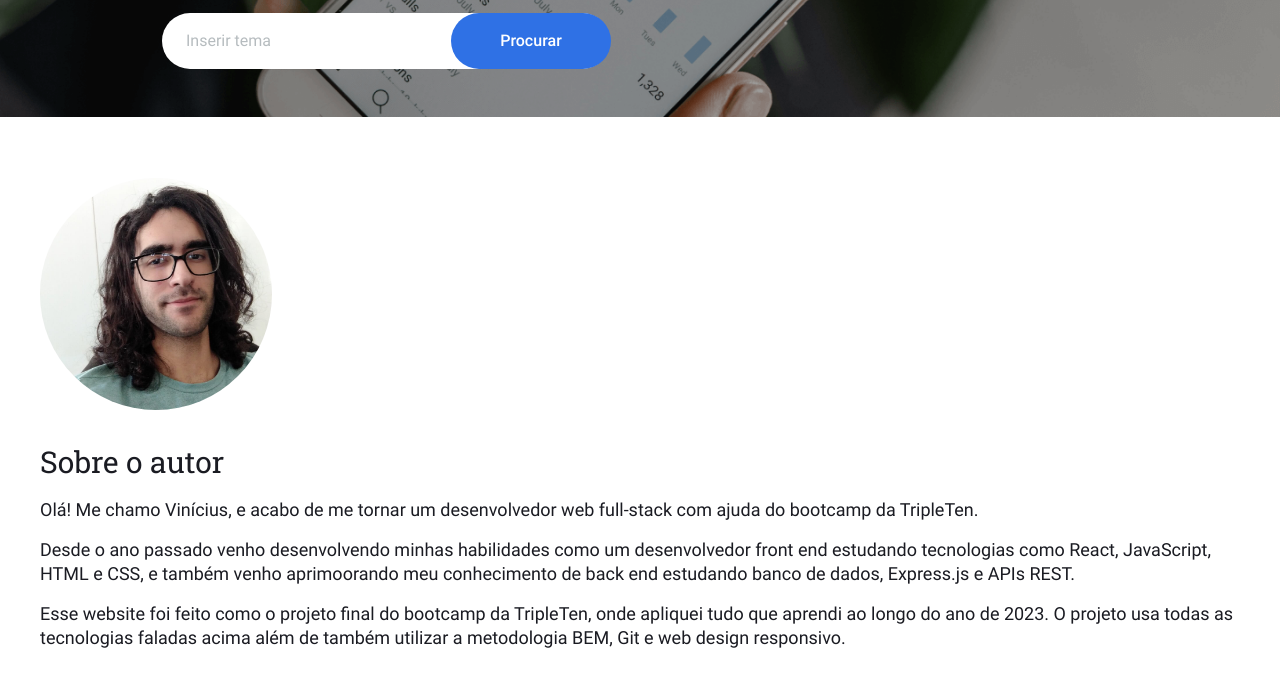
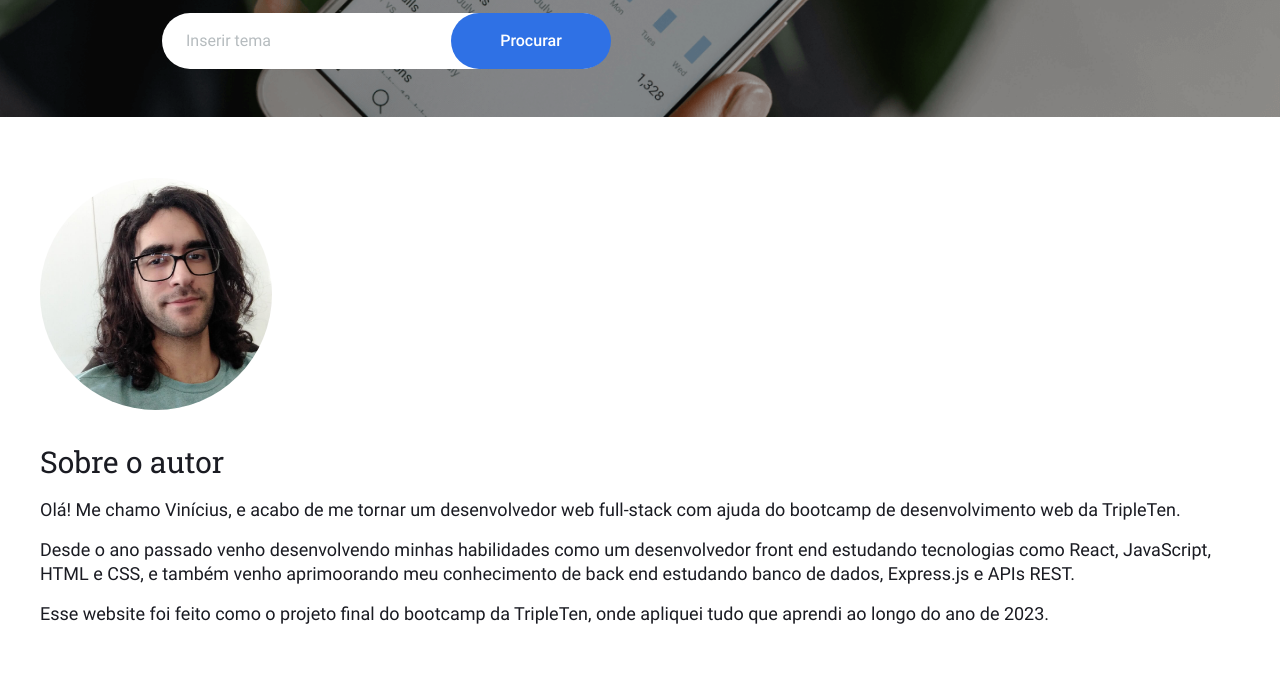
Before and after one commit to anynoise00/news-explorer-frontend, a React app: page / in a window 1280 px wide. Shown: the part 283-983 px from the top of the page. Built offline with nearby package versions, Linux system fonts and the light colour scheme; no server answers.

Commit message:
fix: bug where bookmark button was above header

```diff
--- a/src/blocks/header/header.css
+++ b/src/blocks/header/header.css
@@ -4,4 +4,5 @@
   color: #fff;
   background-color: transparent;
   overflow: hidden;
+  z-index: 3;
 }
--- a/src/components/About/About.js
+++ b/src/components/About/About.js
@@ -14,7 +14,7 @@ function About(props) {
         <h3 className='about__header'>Sobre o autor</h3>
         <p className='about__text'>
           Olá! Me chamo Vinícius, e acabo de me tornar um desenvolvedor web
-          full-stack com ajuda do bootcamp da TripleTen.
+          full-stack com ajuda do bootcamp de desenvolvimento web da TripleTen.
         </p>
         <p className='about__text'>
           Desde o ano passado venho desenvolvendo minhas habilidades como um
@@ -24,9 +24,7 @@ function About(props) {
         </p>
         <p className='about__text'>
           Esse website foi feito como o projeto final do bootcamp da TripleTen,
-          onde apliquei tudo que aprendi ao longo do ano de 2023. O projeto usa
-          todas as tecnologias faladas acima além de também utilizar a
-          metodologia BEM, Git e web design responsivo.
+          onde apliquei tudo que aprendi ao longo do ano de 2023.
         </p>
       </div>
     </div>
```
Also changed, not shown: 1 other file.
